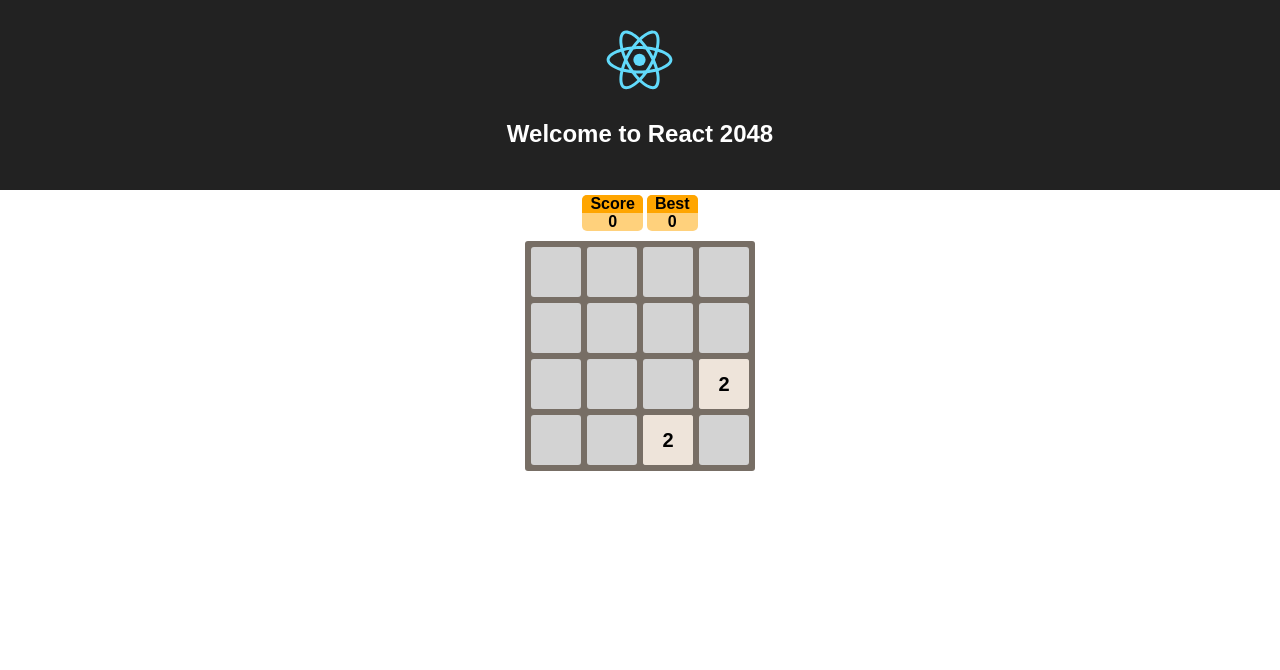
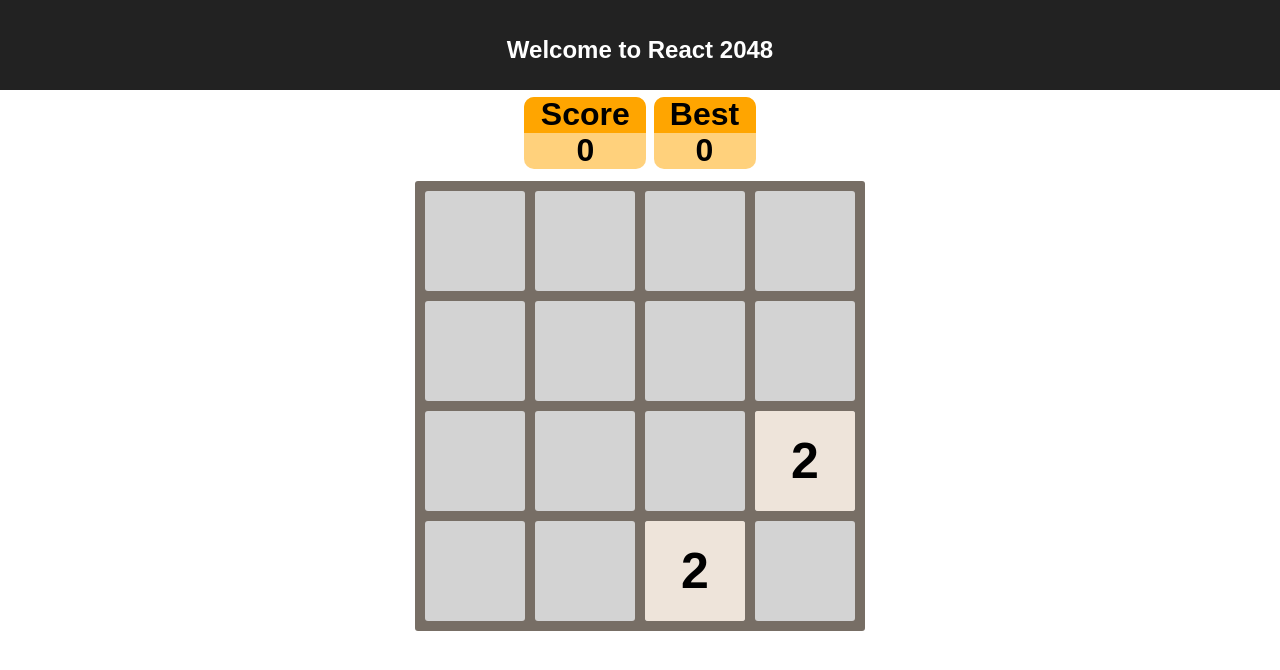
Before and after one commit to BohanLiu/react-2048, a React (Create React App) app: page / in a window 1280 px wide. Shown: the top 670 px of the page. Built offline with nearby package versions, Linux system fonts and the light colour scheme.

Commit message:
restructured project and made SEO optimisation

```diff
--- a/package.json
+++ b/package.json
@@ -1,6 +1,6 @@
 {
   "name": "react-2048",
-  "version": "0.8.1",
+  "version": "0.9.0",
   "private": true,
   "dependencies": {
     "react": "^16.2.0",
--- a/public/index.html
+++ b/public/index.html
@@ -4,6 +4,7 @@
     <meta charset="utf-8">
     <meta name="viewport" content="width=device-width, initial-scale=1, shrink-to-fit=no">
     <meta name="theme-color" content="#000000">
+    <meta name="description" content="React 2048 game. Author: Bohan Liu">
     <!--
       manifest.json provides metadata used when your web app is added to the
       homescreen on Android. See https://developers.google.com/web/fundamentals/engage-and-retain/web-app-manifest/
--- a/src/App.css
+++ b/src/App.css
@@ -27,7 +27,7 @@
   to { transform: rotate(360deg); }
 }
 
-@media (max-height: 500px) {
+@media (max-height: 500px), (min-width: 500px) and (max-height: 800px) {
   .App-logo {
     display: none;
   }
--- a/src/App.js
+++ b/src/App.js
@@ -1,7 +1,7 @@
 import React, { Component } from 'react';
 import logo from './logo.svg';
 import './App.css';
-import Game from './components/game/Game';
+import Game from './containers/game/Game';
 
 class App extends Component {
   render() {
--- /dev/null
+++ b/src/components/BackgroundBoard.js
@@ -0,0 +1,28 @@
+import React from 'react';
+import PropTypes from 'prop-types';
+
+const BackgroundBoard = (props) => {
+  let rows = [];
+  for (let i = 0; i < props.size; i++) {
+    let cells = [];
+    for (let j = 0; j < props.size; j++) {
+      cells.push(<div key={i + '-' + j} className='background-cell'></div>);
+    }
+    let row = (
+      <div key={'row-'+i} className='background-row'>
+        {cells}
+      </div>);
+    rows.push(row);
+  }
+  return (
+    <div className='background-board'>
+      {rows}
+    </div>
+  );
+}
+
+BackgroundBoard.propTypes = {
+  size: PropTypes.number.isRequired
+}
+
+export default BackgroundBoard;
--- /dev/null
+++ b/src/components/GameOverCover.js
@@ -0,0 +1,17 @@
+import React from 'react';
+import PropTypes from 'prop-types';
+
+const GameOverCover = (props) => {
+  return (
+    <div className='grid-board gameover-cover'>
+      <span>GAME OVER</span>
+      <button className='new-game-btn' onClick={props.handleNewGame}>NEW GAME</button>
+    </div>
+  );
+}
+
+GameOverCover.propTypes = {
+  handleNewGame: PropTypes.func.isRequired
+}
+
+export default GameOverCover;
--- /dev/null
+++ b/src/components/GridBoard.js
@@ -0,0 +1,29 @@
+import React from 'react';
+import GridCell from './GridCell';
+
+const GridBoard = (props) => {
+  let cells = [];
+  props.valueMatrix.forEach((row, rowIndex) => {
+    row.forEach((cell, colIndex) => {
+      if (cell) {
+        cells.push(
+          <GridCell
+            key={cell.id}
+            value={cell.value}
+            hasValueChanged={cell.hasValueChanged}
+            isNew={cell.isNewlySpawned}
+            pos={[rowIndex, colIndex]}
+          />
+        );
+      }
+    });
+  });
+
+  return (
+    <div className='grid-board'>
+      {cells}
+    </div>
+  );
+}
+
+export default GridBoard;
--- /dev/null
+++ b/src/components/GridCell.js
@@ -0,0 +1,44 @@
+import React from 'react';
+import PropTypes from 'prop-types';
+
+class GridCell extends React.Component {
+  shouldComponentUpdate(nextProps, nextState) {
+    if (nextProps.isNew) {
+      return true;
+    }
+    if (this.props.hasValueChanged !== nextProps.hasValueChanged) {
+      return true;
+    }
+    if (this.props.value !== nextProps.value) {
+      return true;
+    }
+    if (this.props.pos[0] !== nextProps.pos[0] || this.props.pos[1] !== nextProps.pos[1]) {
+      return true;
+    }
+    return false;
+  }
+
+  render() {
+    // cell style
+    let className = 'grid-cell cell-' + (this.props.value > 2048 ? 'exceeded' : this.props.value);
+    if (this.props.hasValueChanged) {
+      className += ' cell-value-changed';
+    }
+    if (this.props.isNew) {
+      className += ' cell-newly-spawned';
+    }
+    // cell position
+    className += ' pos-' + this.props.pos[0] + '-' + this.props.pos[1]
+    return (
+      <div className={className}>{this.props.value > 0 ? this.props.value : ''}</div>
+    );
+  }
+}
+
+GridCell.propTypes = {
+  isNew: PropTypes.bool,
+  hasValueChanged: PropTypes.bool,
+  value: PropTypes.number.isRequired,
+}
+
+export default GridCell;
--- /dev/null
+++ b/src/components/ScoreBoard.js
@@ -0,0 +1,13 @@
+import React from 'react';
+import ScorePanel from './score-panel/ScorePanel';
+
+const ScoreBoard = (props) => {
+  return (
+    <div className='score-board'>
+      <ScorePanel title='Score' score={props.score} hasDiffAnimation={true}/>
+      <ScorePanel title='Best' score={props.bestScore}/>
+    </div>
+  );
+}
+
+export default ScoreBoard;
--- a/src/components/game/Game.css
+++ b/src/containers/game/Game.css
@@ -1,3 +1,15 @@
+:root {
+  --grid-size: 50px;
+  --grid-gap: 3px;
+}
+
+@media (min-width: 500px) {
+  :root {
+    --grid-size: 100px;
+    --grid-gap: 5px;
+  }
+}
+
 .game-container {
   outline: none;
 }
@@ -15,10 +27,10 @@
 
 /* background */
 .background-cell {
-  height: 50px;
-  line-height: 50px;
-  width: 50px;
-  margin: 3px;
+  height: var(--grid-size);
+  line-height: var(--grid-size);
+  width: var(--grid-size);
+  margin: var(--grid-gap);
   border-radius: 3px;
   background: lightgrey;
 }
@@ -27,18 +39,18 @@
   display: flex;
   flex-direction: row;
   background: #776e65;
-  padding: 0 3px;
-  width: 224px;
+  padding: 0 var(--grid-gap);
+  width: calc(var(--grid-size) * 4 + var(--grid-gap) * 8);
 }
 
 .background-row:first-child {
-  padding-top: 3px;
+  padding-top: var(--grid-gap);
   border-top-left-radius: 3px;
   border-top-right-radius: 3px;
 }
 
 .background-row:last-child {
-  padding-bottom: 3px;
+  padding-bottom: var(--grid-gap);
   border-bottom-left-radius: 3px;
   border-bottom-right-radius: 3px;
 }
@@ -52,33 +64,33 @@
   display: flex;
   flex-direction: column;
   align-items: center;
-  width: 230px;
 }
 
 /* game over cover */
 .gameover-cover {
   z-index: 1;
-  height: 230px;
+  height: calc(var(--grid-size) * 4 + var(--grid-gap) * 10);;
   background: rgba(255, 255, 255, 0.6);
   font-weight: bold;
-  font-size: 2em;
+  font-size: calc(var(--grid-size) / 2);
   display: flex;
   flex-direction: column;
   justify-content: center;
 }
 
 .gameover-cover span {
-  margin: 3px;
+  margin: var(--grid-gap);
   color: grey;
 }
 
 .new-game-btn {
   color: white;
   background: orange;
-  height: 30px;
+  height: calc(var(--grid-size) * 0.6);
   border: solid orange 0px;
   border-radius: 5px;
   font-weight: bold;
+  font-size: calc(var(--grid-size) / 4);
 }
 .new-game-btn:hover{
   color: black;
@@ -88,17 +100,17 @@
 .grid-row {
   display: flex;
   flex-direction: row;
-  padding: 0 3px;
+  padding: 0 var(--grid-gap);
 }
 
 .grid-row:first-child {
-  padding-top: 3px;
+  padding-top: var(--grid-gap);
   border-top-left-radius: 3px;
   border-top-right-radius: 3px;
 }
 
 .grid-row:last-child {
-  padding-bottom: 3px;
+  padding-bottom: var(--grid-gap);
   border-bottom-left-radius: 3px;
   border-bottom-right-radius: 3px;
 }
@@ -111,18 +123,18 @@
   display: flex;
   flex-direction: column;
   align-items: center;
-  width: 230px;
+  width: calc(var(--grid-size) * 4 + var(--grid-gap) * 10);;
 }
 
 /* cell style */
 .grid-cell {
-  height: 50px;
-  line-height: 50px;
-  width: 50px;
+  height: var(--grid-size);
+  line-height: var(--grid-size);
+  width: var(--grid-size);
   text-align: center;
   vertical-align: center;
-  margin: 3px;
-  font-size: 20px;
+  margin: var(--grid-gap);
+  font-size: calc(var(--grid-size) / 2);
   font-weight: bold;
   border-radius: 3px;
   visibility: visible;
@@ -175,16 +187,19 @@
 .cell-1024 {
   background: #edc53f;
   color: #f9f6f2;
+  font-size: calc(var(--grid-size) * 0.4);
 }
 
 .cell-2048 {
   background: #edc22e;
   color: #f9f6f2;
+  font-size: calc(var(--grid-size) * 0.4);
 }
 
 .cell-exceeded {
   background: #3c3a32;
   color: #f9f6f2;
+  font-size: calc(var(--grid-size) * 0.4);
 }
 
 /* move animation takes 100ms before this one */
@@ -212,10 +227,10 @@
 
 /* cell position */
 :root {
-  --distance-0: 3px;
-  --distance-1: 59px;
-  --distance-2: 115px;
-  --distance-3: 171px;
+  --distance-0: var(--grid-gap);
+  --distance-1: calc(var(--grid-size) + var(--grid-gap) * 3);
+  --distance-2: calc(var(--grid-size) * 2 + var(--grid-gap) * 5);
+  --distance-3: calc(var(--grid-size) * 3 + var(--grid-gap) * 7);
 }
 .pos-0-0 {
   position: absolute;
@@ -297,3 +312,13 @@
   top: var(--distance-3);
   left: var(--distance-3);
 }
+
+@media (min-width: 500px) {
+  .score-board {
+    margin: 25px;
+    transform: scale(2);
+  }
+  .score-board .score-panel {
+    margin: 0 2px;
+  }
+}
--- a/src/components/game/Game.js
+++ b/src/containers/game/Game.js
@@ -1,106 +1,12 @@
 import React from 'react';
 // import PropTypes from 'prop-types';
 import { getRandomInt } from '../../Utils';
-import CellData from './CellData';
+import CellData from './cell-data/CellData';
+import ScoreBoard from '../../components/ScoreBoard';
+import BackgroundBoard from '../../components/BackgroundBoard';
+import GameOverCover from '../../components/GameOverCover';
+import GridBoard from '../../components/GridBoard';
 import './Game.css';
-import ScorePanel from '../score-panel/ScorePanel';
-
-function ScoreBoard(props) {
-  return (
-    <div className='score-board'>
-      <ScorePanel title='Score' score={props.score} hasDiffAnimation={true}/>
-      <ScorePanel title='Best' score={props.bestScore}/>
-    </div>
-  );
-}
-
-function BackgroundBoard(props) {
-  let rows = [];
-  for (let i = 0; i < props.size; i++) {
-    let cells = [];
-    for (let j = 0; j < props.size; j++) {
-      cells.push(<div key={i + '-' + j} className='background-cell'></div>);
-    }
-    let row = (
-      <div key={'row-'+i} className='background-row'>
-        {cells}
-      </div>);
-    rows.push(row);
-  }
-  return (
-    <div className='background-board'>
-      {rows}
-    </div>
-  );
-}
-
-function GameOverCover(props) {
-  return (
-    <div className='grid-board gameover-cover'>
-      <span>GAME OVER</span>
-      <button className='new-game-btn' onClick={props.handleNewGame}>NEW GAME</button>
-    </div>
-  );
-}
-
-class GridCell extends React.Component {
-  shouldComponentUpdate(nextProps, nextState) {
-    if (nextProps.isNewlySpawned) {
-      return true;
-    }
-    if (this.props.isValueChanged !== nextProps.isValueChanged) {
-      return true;
-    }
-    if (this.props.value !== nextProps.value) {
-      return true;
-    }
-    if (this.props.pos[0] !== nextProps.pos[0] || this.props.pos[1] !== nextProps.pos[1]) {
-      return true;
-    }
-    return false;
-  }
-
-  render() {
-    // cell style
-    let className = 'grid-cell cell-' + (this.props.value > 2048 ? 'exceeded' : this.props.value);
-    if (this.props.isValueChanged) {
-      className += ' cell-value-changed';
-    }
-    if (this.props.isNew) {
-      className += ' cell-newly-spawned';
-    }
-    // cell position
-    className += ' pos-' + this.props.pos[0] + '-' + this.props.pos[1]
-    return (
-      <div className={className}>{this.props.value > 0 ? this.props.value : ''}</div>
-    );
-  }
-}
-
-function GridBoard(props) {
-  let cells = [];
-  props.valueMatrix.forEach((row, rowIndex) => {
-    row.forEach((cell, colIndex) => {
-      if (cell) {
-        cells.push(
-          <GridCell
-            key={cell.id}
-            value={cell.value}
-            isValueChanged={cell.isValueChanged}
-            isNew={cell.isNewlySpawned}
-            pos={[rowIndex, colIndex]}
-          />
-        );
-      }
-    });
-  });
-
-  return (
-    <div className='grid-board'>
-      {cells}
-    </div>
-  );
-}
 
 class Game extends React.Component {
   constructor(props) {
@@ -437,7 +343,7 @@ class Game extends React.Component {
         onKeyDown={this.handleKeyDown}
         onTouchStart={this.handleTouchStart} onTouchEnd={this.handleTouchEnd}
         tabIndex='0'
-        ref={(element) => {this.game = element;}}
+        ref={(game) => {this.game = game;}}
       >
         <ScoreBoard score={this.state.score} bestScore={this.state.bestScore}/>
         <BackgroundBoard size={this.state.valueMatrix.length} />
--- a/src/components/game/CellData.js
+++ b/src/containers/game/cell-data/CellData.js
@@ -7,7 +7,7 @@ class CellData {
 
   setValue(value) {
     this.value = value;
-    this.isValueChanged = true;
+    this.hasValueChanged = true;
   }
 
   setIsNewlySpawned() {
@@ -15,13 +15,13 @@ class CellData {
   }
 
   cleanStatusData() {
-    this.isValueChanged = false;
+    this.hasValueChanged = false;
     this.isNewlySpawned = false;
   }
 
   clone() {
     let clonedCell = new CellData(this.id, this.value);
-    clonedCell.isValueChanged = this.isValueChanged;
+    clonedCell.hasValueChanged = this.hasValueChanged;
     clonedCell.isNewlySpawned = this.isNewlySpawned;
     return clonedCell;
   }
```
Also changed, not shown: 2 other files (tests, documents, lock files or other folders).
